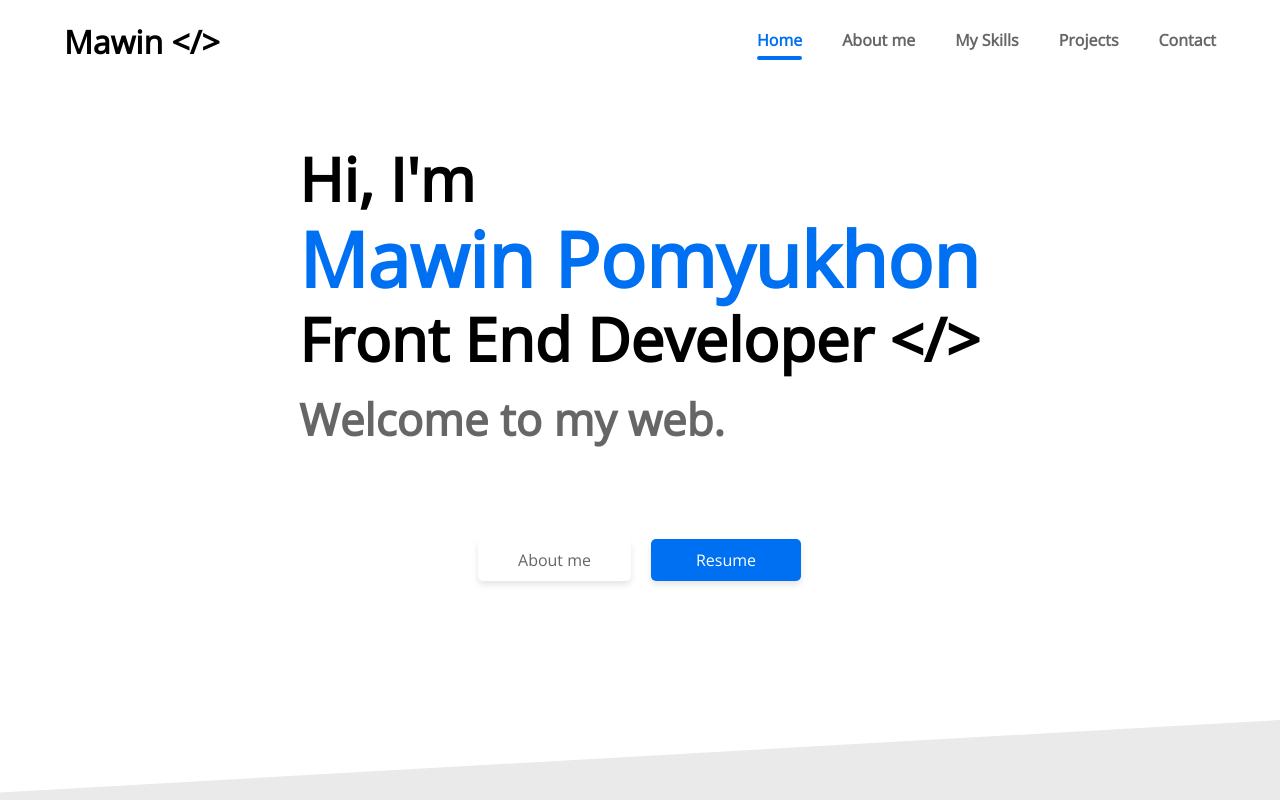
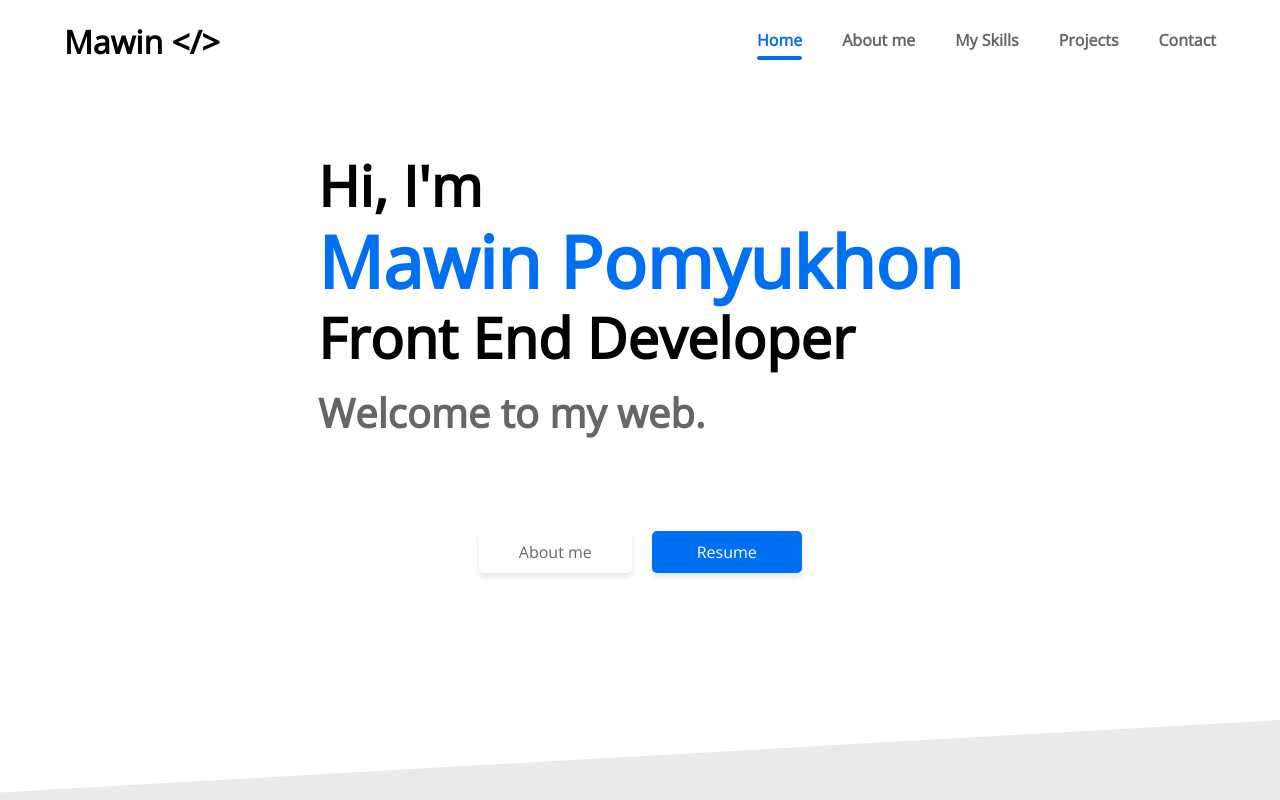
Before and after one commit to mawin-pyk/Portfolio, a React (Create React App) app: page / in a window 1280 px wide. Shown: the top 800 px of the page. Built offline with nearby package versions, Linux system fonts and the light colour scheme.

Commit message:
Edit font size

```diff
--- a/src/components/Home.js
+++ b/src/components/Home.js
@@ -10,7 +10,7 @@ function Home() {
                     <div className="home__text">
                         <h2>Hi, I'm</h2>
                         <h1>Mawin Pomyukhon</h1>
-                        <h2>Front End Developer &lt;/&gt;</h2>
+                        <h2>Front End Developer</h2>
                         <h3>Welcome to my web.</h3>
                     </div>
                     <div className="home__link">
--- a/src/styles/home.css
+++ b/src/styles/home.css
@@ -9,16 +9,16 @@
 }
 
 .home__text {
-    line-height: 3.6rem;
+    line-height: 3.2rem;
 }
 
 .home__text h2 {
-    font-size: 2.4rem;
+    font-size: 2rem;
 }
 
 .home__text h1 {
     color: var(--blue);
-    font-size: 3.2rem;
+    font-size: 2.8rem;
 }
 
 .home__text h3 {
@@ -61,6 +61,22 @@
     }
 
     .home__text {
+        line-height: 3.6rem;
+    }
+
+    .home__text h2 {
+        font-size: 2.4rem;
+    }
+
+    .home__text h1 {
+        font-size: 3.2rem;
+    }
+
+}
+
+@media only screen and (min-width: 414px) {
+
+    .home__text {
         line-height: 4rem;
     }
 
@@ -78,42 +94,22 @@
 
 }
 
-@media only screen and (min-width: 414px) {
+@media only screen and (min-width: 768px) {
 
     .home__text {
-        line-height: 4.4rem;
+        line-height: 7.6rem;
     }
 
     .home__text h2 {
-        font-size: 3.2rem;
+        font-size: 5.6rem;
     }
 
     .home__text h1 {
-        font-size: 4rem;
+        font-size: 7.2rem;
     }
 
     .home__text h3 {
-        font-size: 2.4rem;
-    }
-
-}
-
-@media only screen and (min-width: 768px) {
-
-    .home__text {
-        line-height: 8rem;
-    }
-
-    .home__text h2 {
-        font-size: 6.0rem;
-    }
-
-    .home__text h1 {
-        font-size: 7.6rem;
-    }
-
-    .home__text h3 {
-        font-size: 4.4rem;
+        font-size: 4rem;
     }
 
     .home__link {
```
